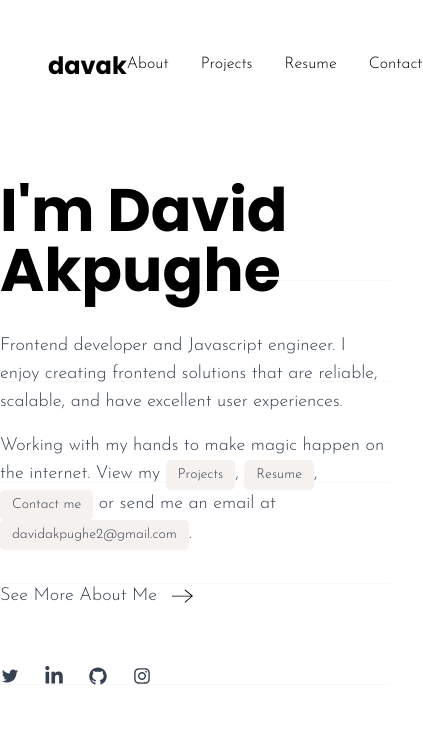
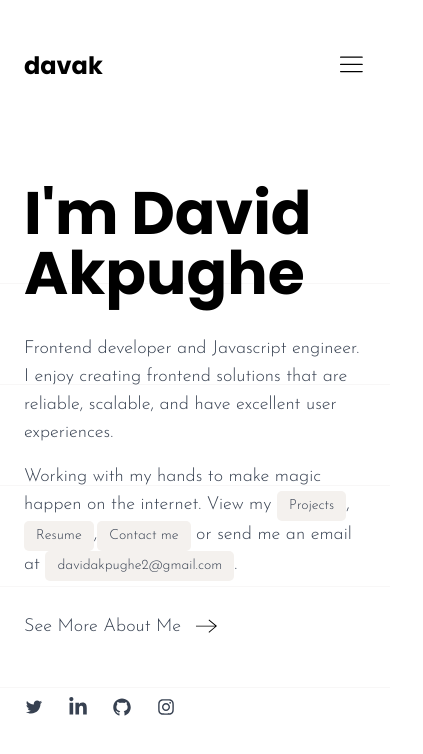
Before and after one commit to Akpughe/davak, a Next.js app: page / in a window 390 px wide. Shown: the top 754 px of the page, 423 px wide, since content can reach past the window. Built offline with nearby package versions, Linux system fonts and the light colour scheme.

Commit message:
dd - responsiveness 1

```diff
--- a/components/Navbar/index.js
+++ b/components/Navbar/index.js
@@ -16,11 +16,11 @@ const Navbar = () => {
   };
 
   return (
-    <nav className="flex justify-between max-w-6xl m-auto py-[50px] px-12">
+    <nav className="flex justify-between max-w-6xl m-auto py-[50px] sm:px-12 px-6">
       <Link href="/">
         <h1 className="text-2xl font-bold cursor-pointer">davak</h1>
       </Link>
-      <div>
+      <div className="sm:block hidden">
         <ul className="flex space-x-8">
           <Link href="/about">
             <li
@@ -48,6 +48,27 @@ const Navbar = () => {
           </li>
         </ul>
       </div>
+      <div className="sm:hidden block">
+        <button className="navbar-toggler">
+          <span className="navbar-toggler-icon">
+            <svg
+              stroke="currentColor"
+              fill="none"
+              stroke-width="1"
+              viewBox="0 0 24 24"
+              stroke-linecap="round"
+              stroke-linejoin="round"
+              height="1.8em"
+              width="1.8em"
+              xmlns="http://www.w3.org/2000/svg"
+            >
+              <line x1="3" y1="12" x2="21" y2="12"></line>
+              <line x1="3" y1="6" x2="21" y2="6"></line>
+              <line x1="3" y1="18" x2="21" y2="18"></line>
+            </svg>
+          </span>
+        </button>
+      </div>
     </nav>
   );
 };
--- a/pages/about.js
+++ b/pages/about.js
@@ -12,7 +12,7 @@ import FooterLink from '../components/Footer';
 const About = () => {
   return (
     <Layout>
-      <div className="my-12">
+      <div className="my-12 sm:px-0 px-6">
         <h1 className="font-bold text-5xl my-8 capitalize">About me.</h1>
 
         <article>
--- a/pages/index.js
+++ b/pages/index.js
@@ -12,7 +12,7 @@ export default function Home() {
   return (
     <Layout>
       <div className="">
-        <div className="my-12">
+        <div className="my-12 sm:px-0 px-6">
           <h1 className="font-bold text-6xl my-8">I{"'"}m David Akpughe</h1>
 
           <div className="mt-8 space-y-4">
--- a/pages/projects.js
+++ b/pages/projects.js
@@ -9,7 +9,7 @@ const Projects = () => {
   const [selected, setSelected] = useState('All');
   return (
     <Layout>
-      <div className="my-12">
+      <div className="my-12 sm:px-0 px-6">
         <h1 className="font-bold text-5xl my-8">Projects.</h1>
 
         <div>
--- a/styles/globals.css
+++ b/styles/globals.css
@@ -186,6 +186,10 @@ a svg {
   );
 }
 
+.navbar-toggler-icon{
+  background-image: url("../icons/menu.svg");
+}
+
 .content__slate p span {
   background: #7a797a;
   padding: 4px 10px;
```
Also changed, not shown: icons/menu.svg (added).
